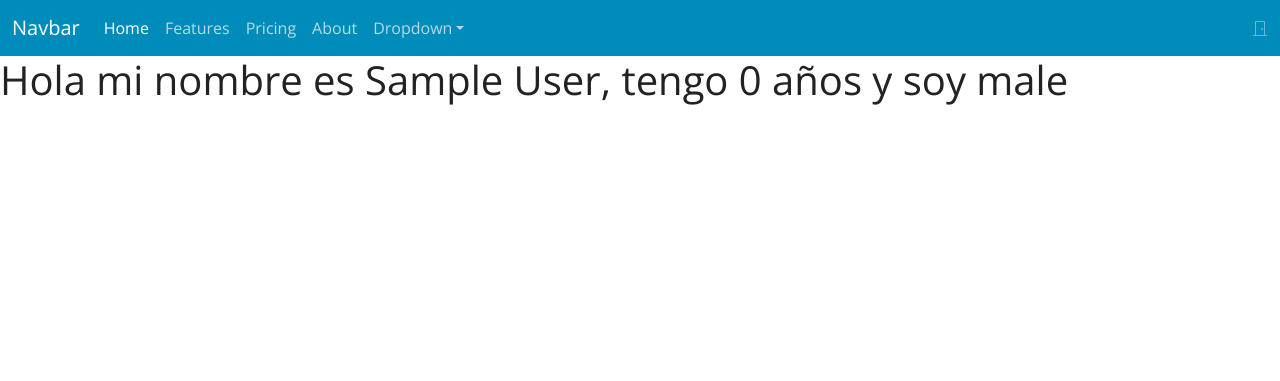
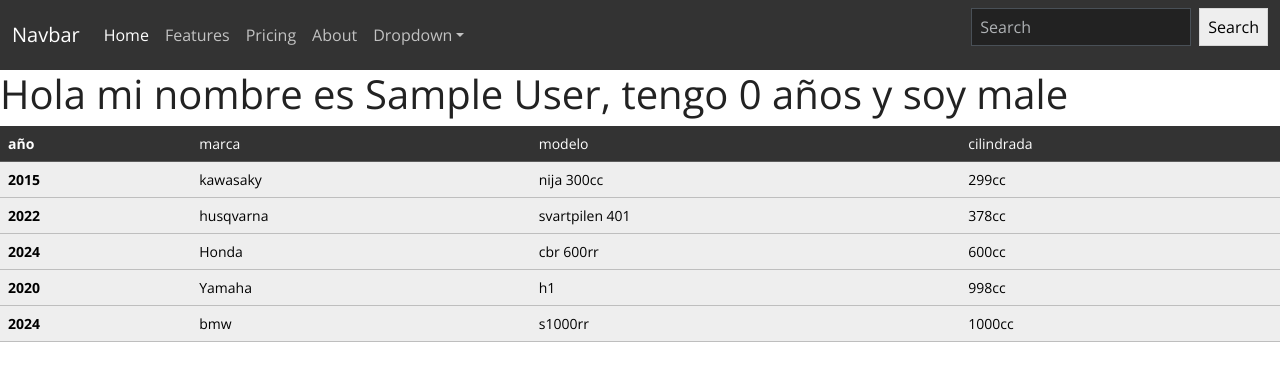
Before and after one commit to alvaroben/First-Steps-Django, a Django app: page / in a window 1280 px wide. Shown: the top 381 px of the page. Run offline with Django 5.2, Linux system fonts and the light colour scheme; the visitor is signed in with stand-in values (Sample User, id 1); data comes from the database, SQL or seed files in the repository; some libraries are stand-ins or nearby versions.

Commit message:
creacion de tablas

```diff
--- a/templates/login/home.html
+++ b/templates/login/home.html
@@ -6,14 +6,13 @@
     <link rel="stylesheet" href="{% static 'css/bootstrap.css' %}" type="text/css"/>
 </head>
 <body>
-<nav class="navbar navbar-expand-lg bg-primary" data-bs-theme="dark">
+<nav class="navbar navbar-expand-lg bg-dark" data-bs-theme="dark">
   <div class="container-fluid">
     <a class="navbar-brand" href="#">Navbar</a>
-        <button class="navbar-toggler" type="button" data-bs-toggle="collapse" data-bs-target="#navbarColor01"
-                aria-controls="navbarColor01" aria-expanded="false" aria-label="Toggle navigation">
+    <button class="navbar-toggler" type="button" data-bs-toggle="collapse" data-bs-target="#navbarColor02" aria-controls="navbarColor02" aria-expanded="false" aria-label="Toggle navigation">
       <span class="navbar-toggler-icon"></span>
     </button>
-        <div class="collapse navbar-collapse" id="navbarColor01">
+    <div class="collapse navbar-collapse" id="navbarColor02">
       <ul class="navbar-nav me-auto">
         <li class="nav-item">
           <a class="nav-link active" href="#">Home
@@ -30,8 +29,7 @@
           <a class="nav-link" href="#">About</a>
         </li>
         <li class="nav-item dropdown">
-                    <a class="nav-link dropdown-toggle" data-bs-toggle="dropdown" href="#" role="button"
-                       aria-haspopup="true" aria-expanded="false">Dropdown</a>
+          <a class="nav-link dropdown-toggle" data-bs-toggle="dropdown" href="#" role="button" aria-haspopup="true" aria-expanded="false">Dropdown</a>
           <div class="dropdown-menu">
             <a class="dropdown-item" href="#">Action</a>
             <a class="dropdown-item" href="#">Another action</a>
@@ -41,14 +39,58 @@
           </div>
         </li>
       </ul>
-            <div class="d-flex">
-                <a href="{% url 'logout_url' %}">
-                    <span class="bi bi-door-closed"></span>
-                </a>
-            </div>
+      <form class="d-flex">
+        <input class="form-control me-sm-2" type="search" placeholder="Search">
+        <button class="btn btn-secondary my-2 my-sm-0" type="submit">Search</button>
+      </form>
     </div>
   </div>
 </nav>
 <h1>Hola mi nombre es {{ user.get_full_name }}, tengo {{ user.age }} años y soy {{ user.gender }}</h1>
+
+<table class="table table-hover">
+  <tbody>
+   <tr class="table-dark">
+      <th scope="row">año</th>
+      <td>marca</td>
+      <td>modelo</td>
+      <td>cilindrada</td>
+    </tr>
+
+     <tr class="table-secondary">
+      <th scope="row">2015</th>
+      <td>kawasaky</td>
+      <td>nija 300cc</td>
+      <td>299cc</td>
+    </tr>
+
+     <tr class="table-secondary">
+      <th scope="row">2022</th>
+      <td>husqvarna</td>
+      <td>svartpilen 401</td>
+      <td>378cc</td>
+    </tr>
+
+     <tr class="table-secondary">
+      <th scope="row">2024</th>
+      <td>Honda</td>
+      <td>cbr 600rr</td>
+      <td>600cc</td>
+    </tr>
+
+     <tr class="table-secondary">
+      <th scope="row">2020</th>
+      <td>Yamaha</td>
+      <td>h1</td>
+      <td>998cc</td>
+    </tr>
+
+     <tr class="table-secondary">
+      <th scope="row">2024</th>
+      <td>bmw</td>
+      <td>s1000rr</td>
+      <td>1000cc</td>
+    </tr>
+  <tbody>
 </body>
 </html>
```
Lines whose indentation alone changed are shown as unchanged.
